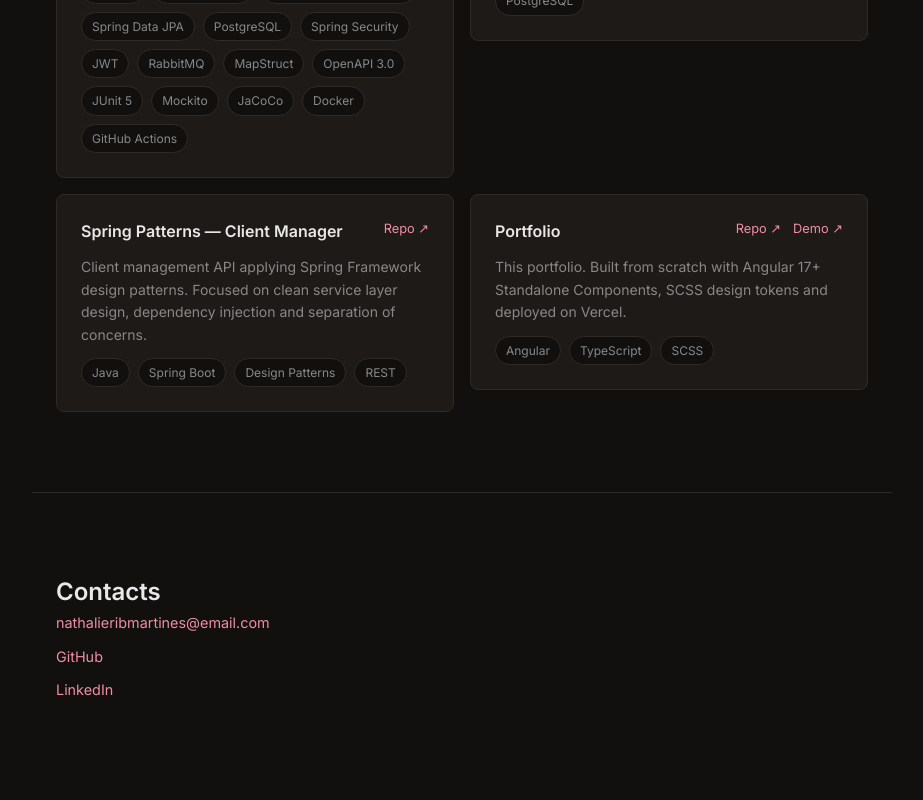
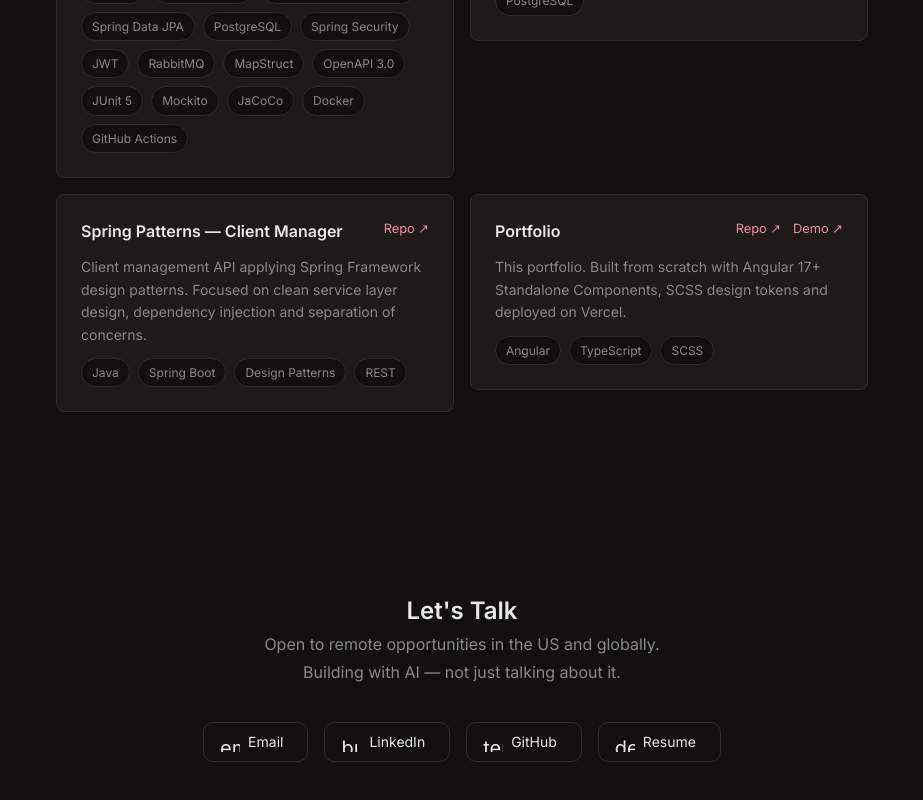
Before and after one commit to nathaliermar/portfolio, an Angular app: page / in a window 1280 px wide. Shown: the part 1050-1850 px from the top of the page, without its empty margins (178-1101 px from the left). Built offline with nearby package versions, Linux system fonts and the light colour scheme.

Commit message:
style: update contact section with Angular Material icons and buttons across all components - integrate resume PDF with external link on contact button

```diff
--- a/src/app/features/contact/contact.component.html
+++ b/src/app/features/contact/contact.component.html
@@ -1,10 +1,24 @@
-<!-- contact.component.html -->
-<section class="contact">
-  <h2 class="section-title">Contacts</h2>
+<section id="contact" class="contact">
+  <h2 class="section-title">Let's <span>Talk</span></h2>
+  <div class="divider"></div>
 
-  <ul class="contact__links" role="list">
-    <li><a [href]="'mailto:' + email">{{ email }}</a></li>
-    <li><a [href]="github"   target="_blank" rel="noopener">GitHub</a></li>
-    <li><a [href]="linkedin" target="_blank" rel="noopener">LinkedIn</a></li>
-  </ul>
+  <div class="contact__inner">
+    <p class="contact__desc">
+      Open to remote opportunities in the US and globally.<br>
+      Building with AI — not just talking about it.
+    </p>
+
+    <div class="contact__links">
+      <a
+        *ngFor="let link of links"
+        [href]="link.href"
+        target="_blank"
+        rel="noopener"
+        mat-stroked-button
+        class="contact__btn"
+      >
+        <mat-icon>{{ link.icon }}</mat-icon> {{ link.label }}
+      </a>
+    </div>
+  </div>
 </section>
--- a/src/app/features/contact/contact.component.scss
+++ b/src/app/features/contact/contact.component.scss
@@ -1,18 +1,46 @@
-/* contact.component.scss */
 .contact {
-  border-top: 1px solid var(--border);
+  background: var(--bg);
+  padding: 100px 80px;
+  text-align: center;
 
-  &__cta {
+  &__inner {
+    max-width: 580px;
+    margin: 0 auto;
+  }
+
+  &__desc {
+    font-size: 16px;
     color: var(--text-muted);
-    margin-bottom: 20px;
-    font-size: 0.95rem;
+    line-height: 1.75;
+    margin-bottom: 36px;
   }
 
   &__links {
-    list-style: none;
     display: flex;
-    flex-direction: column;
-    gap: 10px;
-    font-size: 0.9rem;
+    justify-content: center;
+    gap: 16px;
+    flex-wrap: wrap;
+  }
+
+  &__btn {
+    color: var(--text) !important;
+    border-color: var(--border) !important;
+    border-radius: 10px !important;
+    font-size: 14px !important;
+    padding: 10px 24px !important;
+    transition: 0.2s;
+
+    mat-icon {
+      margin-right: 8px;
+      vertical-align: middle;
+      font-size: 20px;
+      width: 20px;
+      height: 20px;
+    }
+
+    &:hover {
+      border-color: var(--accent) !important;
+      color: var(--accent) !important;
+    }
   }
 }
--- a/src/app/features/contact/contact.component.ts
+++ b/src/app/features/contact/contact.component.ts
@@ -1,13 +1,26 @@
 import { Component } from '@angular/core';
+import { NgFor } from '@angular/common';
+import { MatButtonModule } from '@angular/material/button';
+import { MatIconModule } from '@angular/material/icon';
+
+interface ContactLink {
+  readonly icon: string;
+  readonly label: string;
+  readonly href: string;
+}
 
 @Component({
   selector: 'app-contact',
   standalone: true,
+  imports: [NgFor, MatButtonModule, MatIconModule],
   templateUrl: './contact.component.html',
   styleUrl: './contact.component.scss'
 })
 export class ContactComponent {
-  readonly email    = 'nathalieribmartines@email.com';
-  readonly github   = 'https://github.com/nathaliermar';
-  readonly linkedin = 'https://www.linkedin.com/in/nathalie-martines-48680b240/';
+  readonly links: ContactLink[] = [
+    { icon: 'email', label: 'Email', href: 'mailto:nathalieribmartines@gmail.com' },
+    { icon: 'business_center', label: 'LinkedIn', href: 'https://www.linkedin.com/in/nathalie-martines-48680b240/' },
+    { icon: 'terminal', label: 'GitHub', href: 'https://github.com/nathaliermar' },
+    { icon: 'description', label: 'Resume', href: 'curriculum-en-us.pdf' },
+  ];
 }
```
